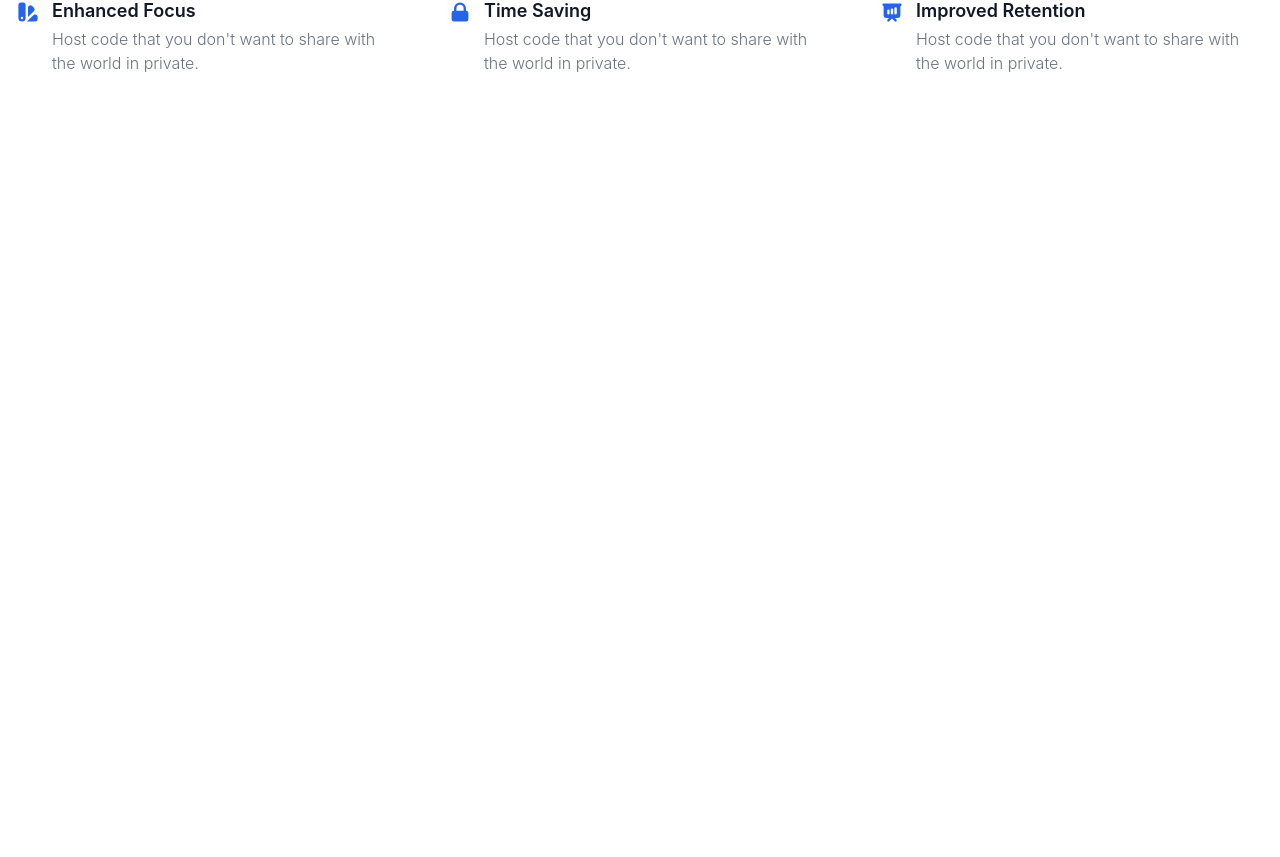
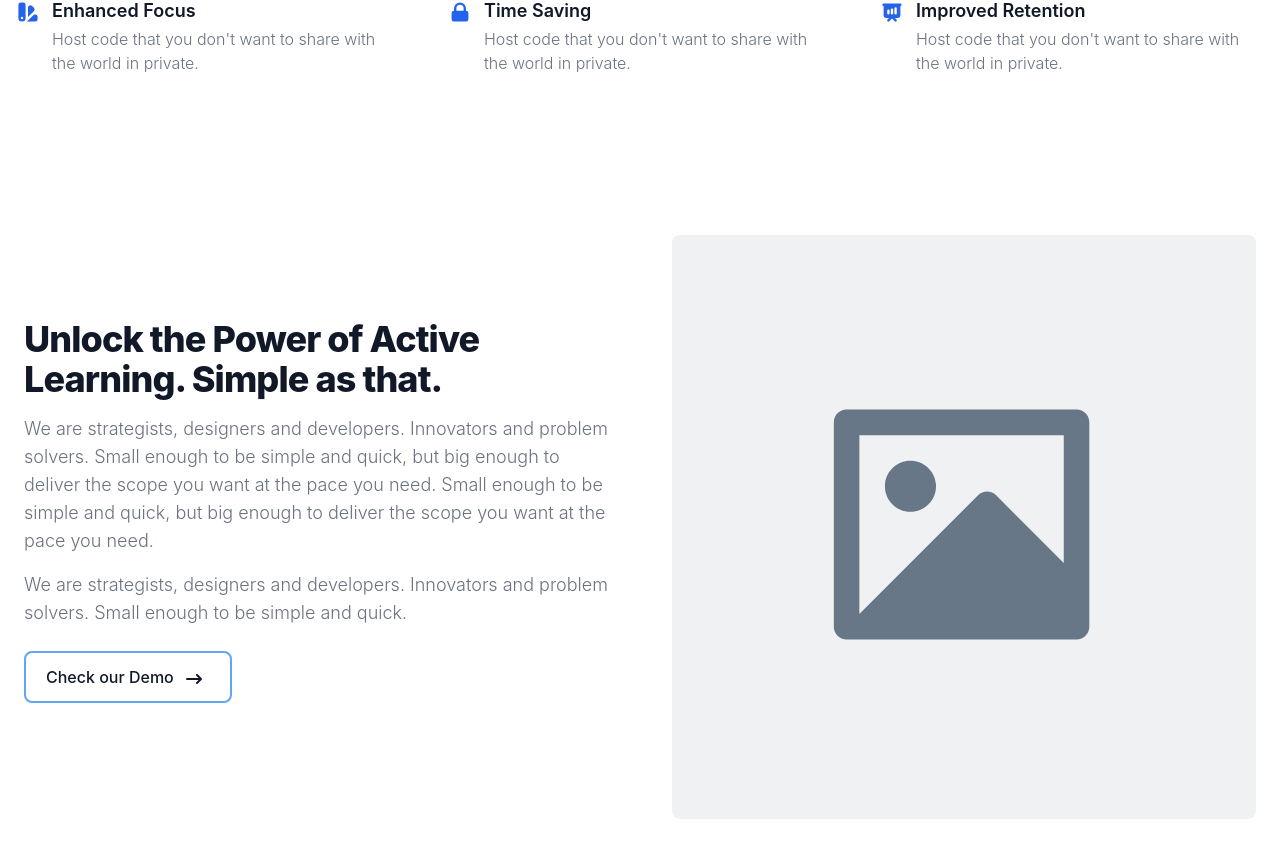
Before and after one commit to alexanderstoehr/vn-frontend, a React (Vite) app: page / in a window 1280 px wide. Shown: the part 788-1645 px from the top of the page. Before the commit the page ends 927 px from the top, so only its background shows below. Built offline with nearby package versions, Linux system fonts and the light colour scheme.

Commit message:
added base demo section

```diff
--- a/src/pages/Home/Demo.jsx
+++ b/src/pages/Home/Demo.jsx
@@ -0,0 +1,35 @@
+export default function Demo() {
+    return (
+        <section className="bg-white dark:bg-gray-900">
+            <div className="gap-16 items-center py-8 px-4 mx-auto max-w-screen-xl lg:grid lg:grid-cols-2 lg:py-16 lg:px-6">
+                <div className="font-light text-gray-500 sm:text-lg dark:text-gray-400">
+                    <h2 className="mb-4 text-4xl tracking-tight font-extrabold text-gray-900 dark:text-white">Unlock the Power of Active
+                        Learning. Simple as that.</h2>
+                    <p className="mb-4">We are strategists, designers and developers. Innovators and problem solvers. Small enough to be
+                        simple and quick, but big enough to deliver the scope you want at the pace you need. Small enough to be simple and
+                        quick, but big enough to deliver the scope you want at the pace you need.</p>
+                    <p className="mb-6">We are strategists, designers and developers. Innovators and problem solvers. Small enough to be
+                        simple and
+                        quick.</p>
+
+                    <a href="#"
+                       className="inline-flex justify-center items-center py-3 px-5 text-base font-medium text-center text-gray-900 rounded-lg border-2 border-primary-400 hover:bg-gray-100 focus:ring-4 focus:ring-gray-100 dark:text-white dark:border-gray-700 dark:hover:bg-gray-700 dark:focus:ring-gray-800">
+
+                        Check our Demo
+
+                        <svg className="mr-2 ml-2 w-5 h-5" fill="currentColor" viewBox="0 0 20 20"
+                             xmlns="http://www.w3.org/2000/svg">
+                            <path stroke="currentColor" strokeLinecap="round" strokeLinejoin="round" strokeWidth="2"
+                                  d="M19 12H5m14 0-4 4m4-4-4-4"/>
+                        </svg>
+
+                    </a>
+                </div>
+                <div className="gap-4 mt-8">
+                    <img className="w-full rounded-lg" src="/src/assets/images/image-placeholder.svg"
+                         alt="office content 1"/>
+                </div>
+            </div>
+        </section>
+    );
+}
--- a/src/pages/Home/Home.jsx
+++ b/src/pages/Home/Home.jsx
@@ -1,9 +1,11 @@
 import Hero from "./Hero.jsx";
+import Demo from "./Demo.jsx";
 
 export default function Home() {
     return (
         <div>
             <Hero/>
+            <Demo/>
         </div>
     )
 }
```
